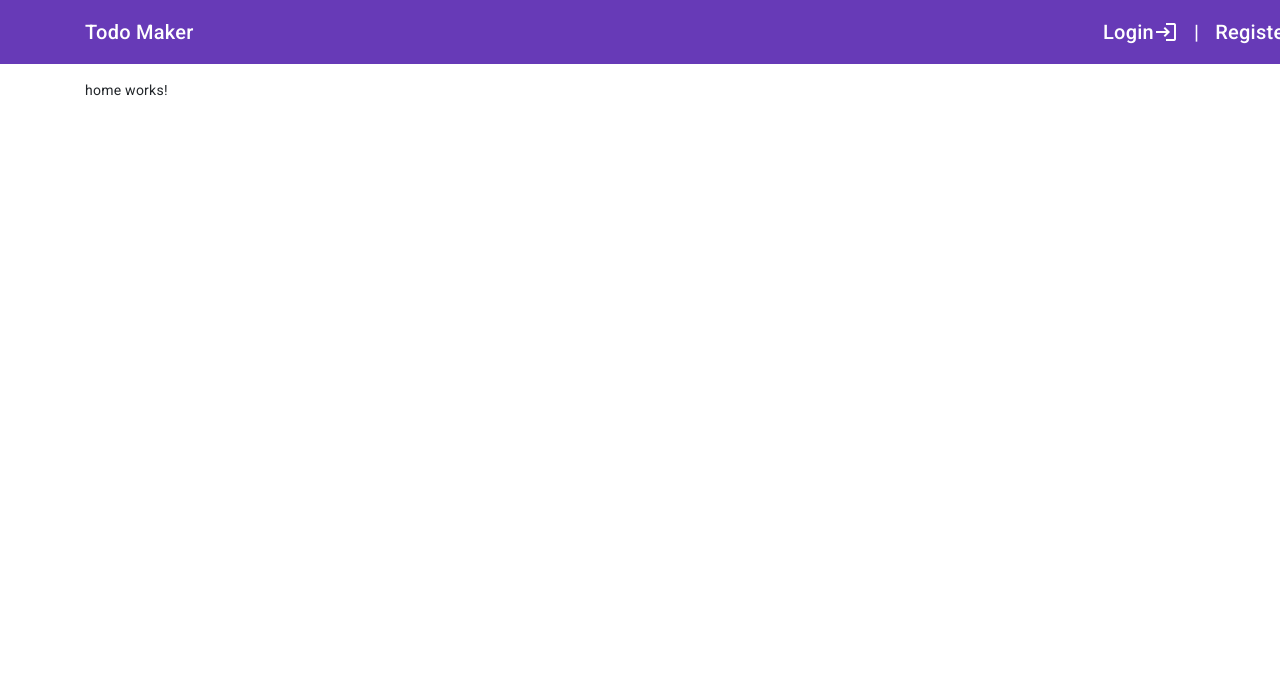
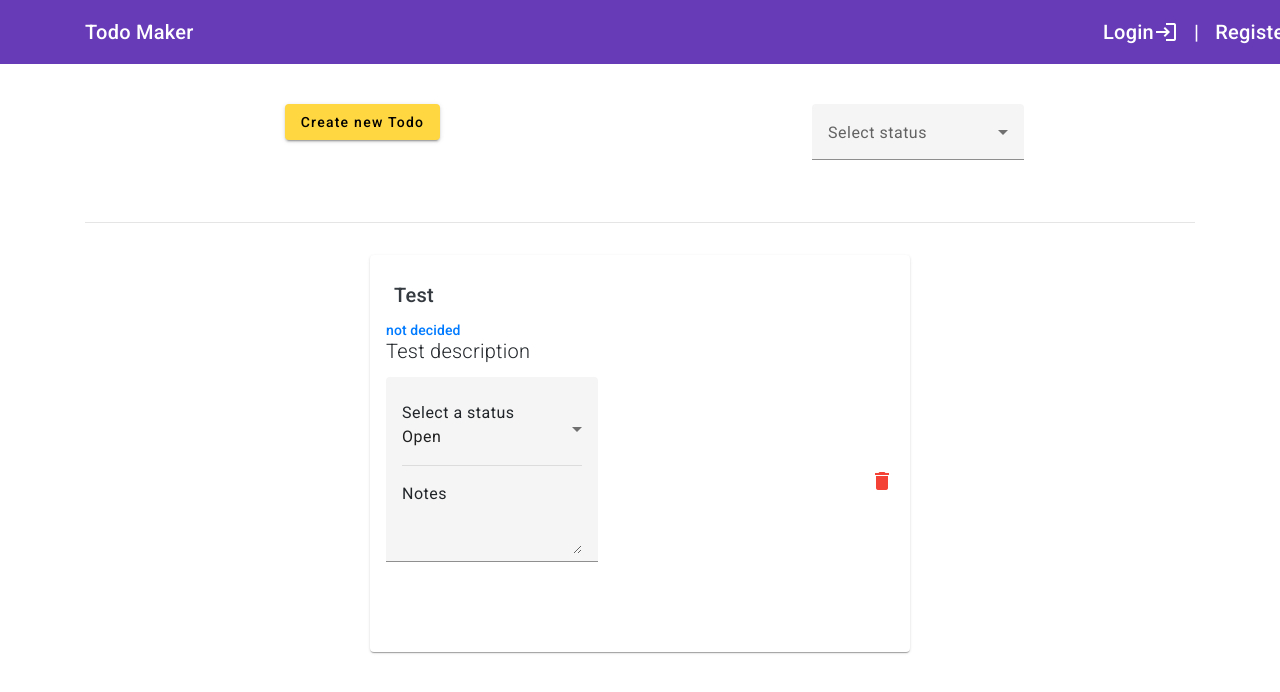
Before and after one commit to Soezdemir23/todo-api, an Angular app in the folder front/: page / in a window 1280 px wide. Shown: the top 692 px of the page. Built offline with nearby package versions, Linux system fonts and the light colour scheme.

Commit message:
wrote the basic functionalities of the homepage

```diff
--- a/front/src/app/header/header.component.html
+++ b/front/src/app/header/header.component.html
@@ -1,3 +1,4 @@
 <header>
   <h1>{{ title }}</h1>
+  <app-profile></app-profile>
 </header>
--- a/front/src/app/home/home.component.css
+++ b/front/src/app/home/home.component.css
@@ -0,0 +1,13 @@
+.page-heading {
+    font-size: 3.5rem;
+    font-family: "! Jamiroquai !", sans-serif;
+    padding-top: 2rem;
+}
+
+.spacer {
+    flex: 1 1 auto;
+}
+
+.status-text {
+    font-size: .8rem;
+}
--- a/front/src/app/home/home.component.html
+++ b/front/src/app/home/home.component.html
@@ -1 +1,69 @@
-<p>home works!</p>
+<div class="container py-4">
+  <div class="row text-center">
+    <div class="col-6">
+      <button mat-raised-button color="accent" (click)="openDialog()">
+        Create new Todo
+      </button>
+    </div>
+    <div class="col-6">
+      <mat-form-field>
+        <mat-label>Select status</mat-label>
+        <mat-select (selectionChange)="filterChanged($event)">
+          <mat-option value="DONE">Completed</mat-option>
+          <mat-option value="IN_PROGRESS">In Progress</mat-option>
+          <mat-option value="OPEN">Open</mat-option>
+        </mat-select>
+      </mat-form-field>
+    </div>
+  </div>
+</div>
+<hr />
+<div class="row">
+  <div class="col-6 offset-3">
+    <ng-container *ngFor="let t of filteredTodos; let i = index">
+      <mat-card class="my-3">
+        <mat-card-header>
+          <mat-card-title class="p-2 text-dark">{{ t.title }}</mat-card-title>
+          <mat-card-subtitle class="p2 text-primary"
+            >not decided</mat-card-subtitle
+          >
+        </mat-card-header>
+        <mat-card-content>
+          <div>
+            <p class="lead">{{ t.description }}</p>
+          </div>
+          <div class="d-flex align-items-center my-3">
+            <div>
+              <mat-form-field>
+                <div>
+                  <mat-label>Select a status</mat-label>
+                  <mat-select
+                    [(value)]="t.status"
+                    (selectionChange)="statusChanged($event, t.id, i)"
+                  >
+                    <mat-option value="DONE">Completed</mat-option>
+                    <mat-option value="IN_PROGRESS">In Progress</mat-option>
+                    <mat-option value="OPEN">Open</mat-option>
+                  </mat-select>
+                </div>
+                <hr />
+                <div>
+                  <mat-label>Notes</mat-label>
+                  <textarea matInput></textarea>
+                </div>
+              </mat-form-field>
+            </div>
+            <span class="spacer"></span>
+            <mat-icon
+              color="warn"
+              style="cursor: pointer"
+              (click)="delete(t.id)"
+              >delete</mat-icon
+            >
+          </div>
+        </mat-card-content>
+        <mat-card-actions> </mat-card-actions>
+      </mat-card>
+    </ng-container>
+  </div>
+</div>
--- a/front/src/app/home/home.component.ts
+++ b/front/src/app/home/home.component.ts
@@ -1,10 +1,75 @@
 import { Component } from '@angular/core';
+import { MatDialog } from '@angular/material/dialog';
+import { MatSelectChange } from '@angular/material/select';
+import { ApiService } from '../services/api.service';
+import { TodoComponent } from '../todo/todo.component';
 
 @Component({
   selector: 'app-home',
   templateUrl: './home.component.html',
-  styleUrls: ['./home.component.css']
+  styleUrls: ['./home.component.css'],
 })
 export class HomeComponent {
+  todos: any[] = [];
+  filteredTodos: any[] = [
+    { title: 'Test', description: 'Test description', status: 'OPEN' },
+  ];
 
+  constructor(private apiService: ApiService, private dialog: MatDialog) {}
+
+  ngOnInit() {
+    /* this.apiService.getTodos().subscribe((data: any[]) => {
+          this.todos = data;
+          this.filteredTodos = data;
+        });*/
+  }
+
+  filterChanged(ev: MatSelectChange) {
+    const value = ev.value;
+    this.filteredTodos = this.todos;
+    if (value) {
+      this.filteredTodos = this.todos.filter((todo) => todo.status === value);
+      console.log(this.filteredTodos);
+    } else {
+      this.filteredTodos = this.todos;
+    }
+  }
+
+  openDialog() {
+    const dialogRef = this.dialog.open(TodoComponent, {
+      width: '500px',
+      hasBackdrop: true,
+      role: 'dialog',
+      height: '500px',
+    });
+
+    dialogRef.afterClosed().subscribe((result) => {
+      /*this.apiService.createTodo(data.title, data.description).subscribe((data: any) => {
+        console.log(data);
+        this.todos.push(data);
+        this.filteredTodos = this.todos;
+      });*/
+    });
+  }
+
+  statusChanged(ev: MatSelectChange, todoId: number, index: number) {
+    const value = ev.value;
+    /*this.apiService.updateTodoStatus(todoId, value).subscribe((data: any) => {
+      this.todos[index] = data;
+      this.filteredTodos = this.todos;
+    });*/
+  }
+
+  delete(id: number) {
+    if (confirm('Do you want to remove this todo?')) {
+      /*this.apiService.deleteTodo(id).subscribe( res => {
+
+        if (res.success) {
+          this.todos = this.todos.filter((t:any) => t.id !== id);
+          this.filteredTodos = this.todos;
+          ))
+        }
+      })*/
+    }
+  }
 }
```
